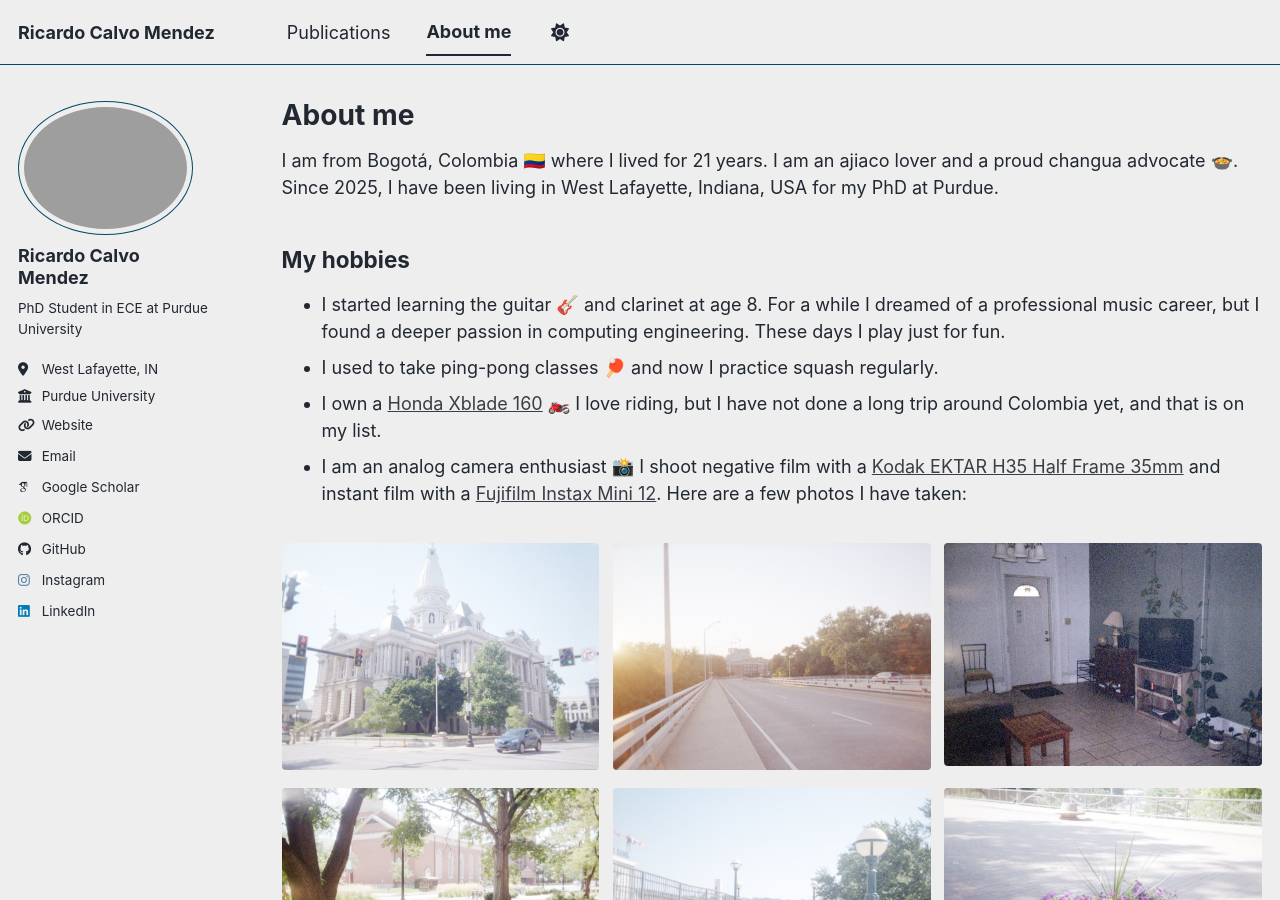
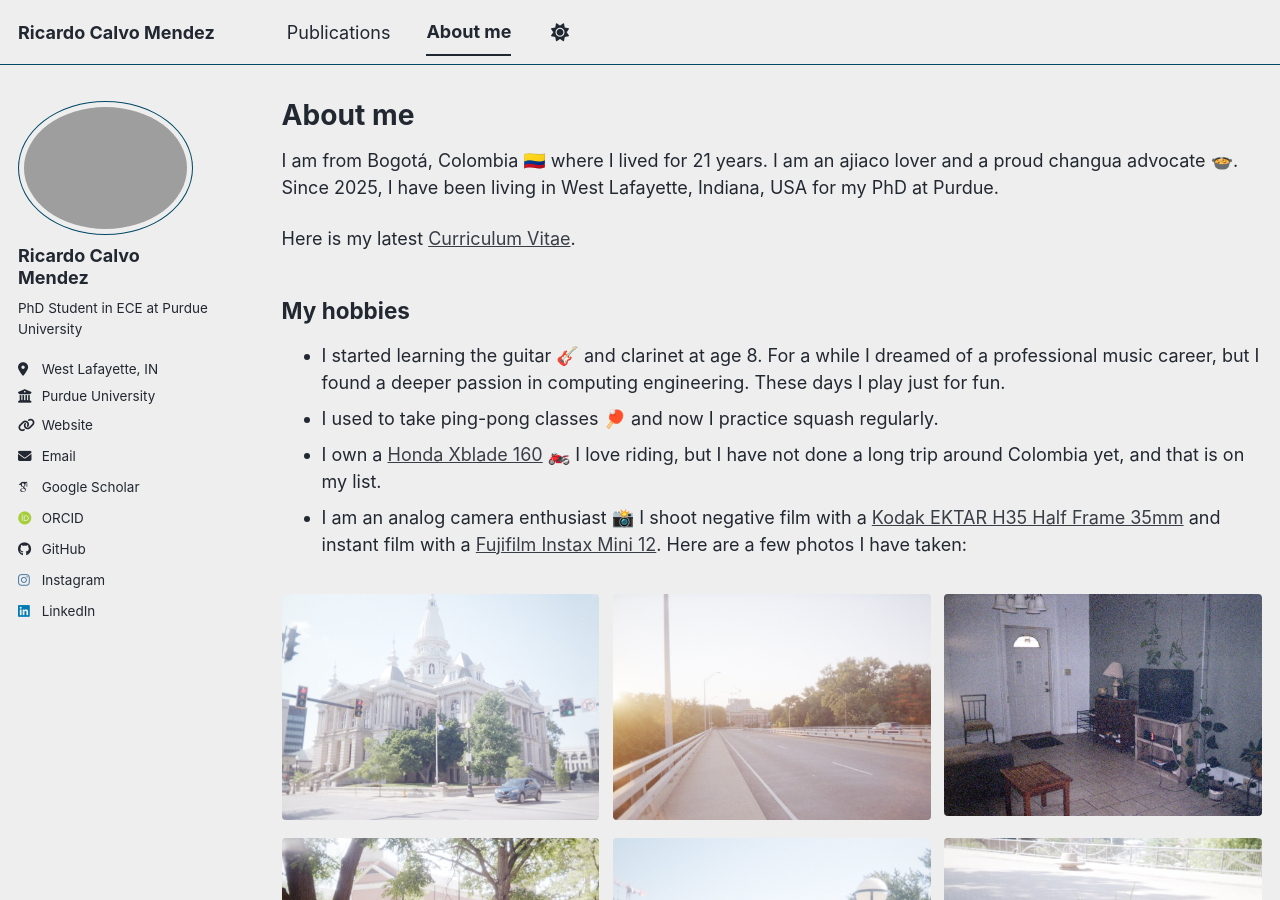
Before and after one commit to rcalvom/rcalvom.github.io, a Jekyll site: the page built from _pages/about-me.md, in a window 1280 px wide and 900 px high. Built offline with Jekyll 4.4.1, drawn with Linux system fonts in a browser that asks for light colours; some web fonts are replaced; a script bundle is joined from its source files by our own code; library files that are not in the unit come from our copies.

Commit message:
Added CV

```diff
--- a/_pages/about-me.md
+++ b/_pages/about-me.md
@@ -28,6 +28,7 @@ gallery:
 I am from Bogotá, Colombia 🇨🇴 where I lived for 21 years. I am an ajiaco lover and a proud changua advocate 🍲.
 Since 2025, I have been living in West Lafayette, Indiana, USA for my PhD at Purdue.
 
+Here is my latest [Curriculum Vitae](/files/cv.pdf).
 
 ## My hobbies
 
```
Also changed, not shown: 1 other file.
